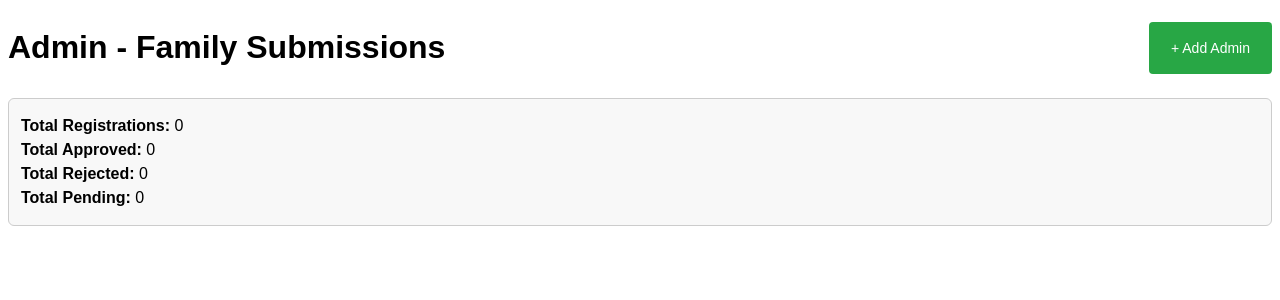
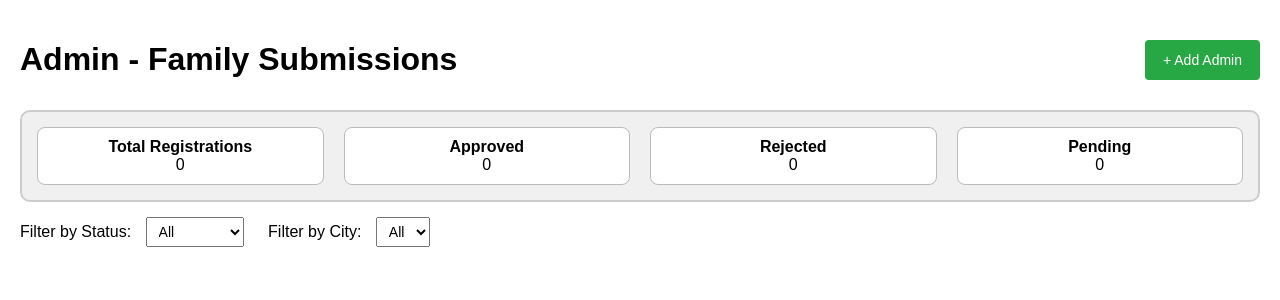
Before and after one commit to skumar7-c/family_registration_project, a Node server app: template backend/views/admin.ejs in a window 1280 px wide. Shown: the top 300 px of the page. Run offline with Node 20, Linux system fonts and the light colour scheme; the template is opened without the code that fills it, so the values that code supplies are empty; some libraries are stand-ins or nearby versions.

Commit message:
admin.ejs

```diff
--- a/backend/views/admin.ejs
+++ b/backend/views/admin.ejs
@@ -5,6 +5,7 @@
   <style>
     body {
       font-family: Arial, sans-serif;
+      margin: 20px;
     }
 
     .header {
@@ -14,17 +15,37 @@
       margin-bottom: 10px;
     }
 
-    .summary {
-      margin-bottom: 20px;
-      background-color: #f8f8f8;
-      padding: 12px;
-      border: 1px solid #ccc;
-      border-radius: 6px;
+    .summary-box {
+      display: flex;
+      gap: 20px;
+      background-color: #f0f0f0;
+      border: 2px solid #ccc;
+      padding: 15px;
+      border-radius: 10px;
+      margin-bottom: 15px;
     }
 
-    .summary p {
-      margin: 6px 0;
-      font-size: 16px;
+    .summary-item {
+      flex: 1;
+      background-color: #fff;
+      border: 1px solid #bbb;
+      border-radius: 8px;
+      padding: 10px;
+      text-align: center;
+    }
+
+    .filters {
+      margin-bottom: 20px;
+    }
+
+    .filters label {
+      margin-right: 10px;
+    }
+
+    .filters select {
+      margin-right: 20px;
+      padding: 5px 8px;
+      font-size: 14px;
     }
 
     .family-container {
@@ -53,7 +74,7 @@
       background-color: transparent;
       border: none;
       font-size: 16px;
-      color: maroon;
+      color: blue;
       text-decoration: underline;
     }
 
@@ -65,7 +86,7 @@
       background-color: #28a745;
       color: white;
       border: none;
-      padding: 18px 22px;
+      padding: 12px 18px;
       border-radius: 4px;
       cursor: pointer;
       font-size: 14px;
@@ -84,51 +105,93 @@
     <button class="add-admin-btn" onclick="handleAddAdmin()">+ Add Admin</button>
   </div>
 
-  <!-- Summary -->
-  <div class="summary" id="summary-stats">
-    <p><strong>Total Registrations:</strong> 0</p>
-    <p><strong>Total Approved:</strong> 0</p>
-    <p><strong>Total Rejected:</strong> 0</p>
-    <p><strong>Total Pending:</strong> 0</p>
+  <!-- Summary Section -->
+  <div class="summary-box" id="summary-stats">
+    <div class="summary-item"><strong>Total Registrations</strong><br><span id="totalCount">0</span></div>
+    <div class="summary-item"><strong>Approved</strong><br><span id="approvedCount">0</span></div>
+    <div class="summary-item"><strong>Rejected</strong><br><span id="rejectedCount">0</span></div>
+    <div class="summary-item"><strong>Pending</strong><br><span id="pendingCount">0</span></div>
   </div>
 
-  <!-- Family Containers -->
+  <!-- Filter Controls -->
+  <div class="filters">
+    <label for="statusFilter">Filter by Status:</label>
+    <select id="statusFilter" onchange="applyFilters()">
+      <option value="">All</option>
+      <option value="approved">Approved</option>
+      <option value="rejected">Rejected</option>
+      <option value="pending">Pending</option>
+    </select>
+
+    <label for="cityFilter">Filter by City:</label>
+    <select id="cityFilter" onchange="applyFilters()">
+      <option value="">All</option>
+    </select>
+  </div>
+
+  <!-- Families -->
   <div id="families"></div>
 
   <script>
+    let allData = [];
+
     async function fetchFamilies() {
       const res = await fetch('/admin/families');
       const data = await res.json();
+      allData = data;
+      populateCityFilter(data);
+      applyFilters();
+    }
+
+    function populateCityFilter(data) {
+      const citySet = new Set();
+      data.forEach(f => {
+        if (f.locality) citySet.add(f.locality);
+      });
+
+      const cityFilter = document.getElementById('cityFilter');
+      cityFilter.innerHTML = '<option value="">All</option>';
+      [...citySet].sort().forEach(city => {
+        const option = document.createElement('option');
+        option.value = city;
+        option.textContent = city;
+        cityFilter.appendChild(option);
+      });
+    }
+
+    function applyFilters() {
+      const status = document.getElementById('statusFilter').value;
+      const city = document.getElementById('cityFilter').value;
+      const filtered = allData.filter(family => {
+        const matchStatus = status ? (family.status || 'pending') === status : true;
+        const matchCity = city ? family.locality === city : true;
+        return matchStatus && matchCity;
+      });
+
+      renderFamilies(filtered);
+      updateSummary(allData);
+    }
+
+    function renderFamilies(data) {
       const container = document.getElementById('families');
-      const summary = document.getElementById('summary-stats');
       container.innerHTML = '';
 
-      let approved = 0;
-      let rejected = 0;
-      let pending = 0;
-
       data.forEach((family, index) => {
-        if (family.status === 'approved') approved++;
-        else if (family.status === 'rejected') rejected++;
-        else pending++;
-
         const div = document.createElement('div');
         div.classList.add('family-container');
 
         div.innerHTML = `
           <div class="family-heading">Family Registration - ${index + 1}</div>
-
           <p><strong>Name:</strong> ${family.familyHead}</p>
           <p><strong>Email:</strong> ${family.email}</p>
           <p><strong>DOB:</strong> ${family.dob}</p>
+          <p><strong>City:</strong> ${family.locality || 'N/A'}</p>
           <p><strong>Status:</strong> ${family.status || 'Pending'}</p>
-
           <button class="view-btn" onclick="toggleDetails(${index})">👁️ View</button>
 
           <div class="details" id="details-${index}">
             <p><strong>Phone number:</strong> ${family.phone}</p>
             <p><strong>Gender:</strong> ${family.gender}</p>
-            <p><strong>Locality:</strong> ${family.locality}</p>
             <p><strong>Occupation:</strong> ${family.occupation}</p>
             <p><strong>Goatra:</strong> ${family.goatra}</p>
             <p><strong>Native Place:</strong> ${family.nativeePlace}</p>
@@ -153,21 +216,13 @@
             <button onclick="updateStatus('${family._id}', 'rejected')">❌ Rejected</button>
           </div>
         `;
-
         container.appendChild(div);
       });
-
-      summary.innerHTML = `
-        <p><strong>Total Registrations:</strong> ${data.length}</p>
-        <p><strong>Total Approved:</strong> ${approved}</p>
-        <p><strong>Total Rejected:</strong> ${rejected}</p>
-        <p><strong>Total Pending:</strong> ${pending}</p>
-      `;
     }
 
     function toggleDetails(index) {
       const detailsDiv = document.getElementById(`details-${index}`);
-      detailsDiv.style.display = (detailsDiv.style.display === 'block') ? 'none' : 'block';
+      detailsDiv.style.display = detailsDiv.style.display === 'block' ? 'none' : 'block';
     }
 
     async function updateStatus(id, status) {
@@ -176,7 +231,22 @@
       });
       const result = await res.text();
       alert(result);
-      fetchFamilies(); // Refresh
+      fetchFamilies(); // Refresh data
+    }
+
+    function updateSummary(data) {
+      const total = data.length;
+      let approved = 0, rejected = 0, pending = 0;
+      data.forEach(f => {
+        if (f.status === 'approved') approved++;
+        else if (f.status === 'rejected') rejected++;
+        else pending++;
+      });
+
+      document.getElementById('totalCount').innerText = total;
+      document.getElementById('approvedCount').innerText = approved;
+      document.getElementById('rejectedCount').innerText = rejected;
+      document.getElementById('pendingCount').innerText = pending;
     }
 
     function handleAddAdmin() {
```
